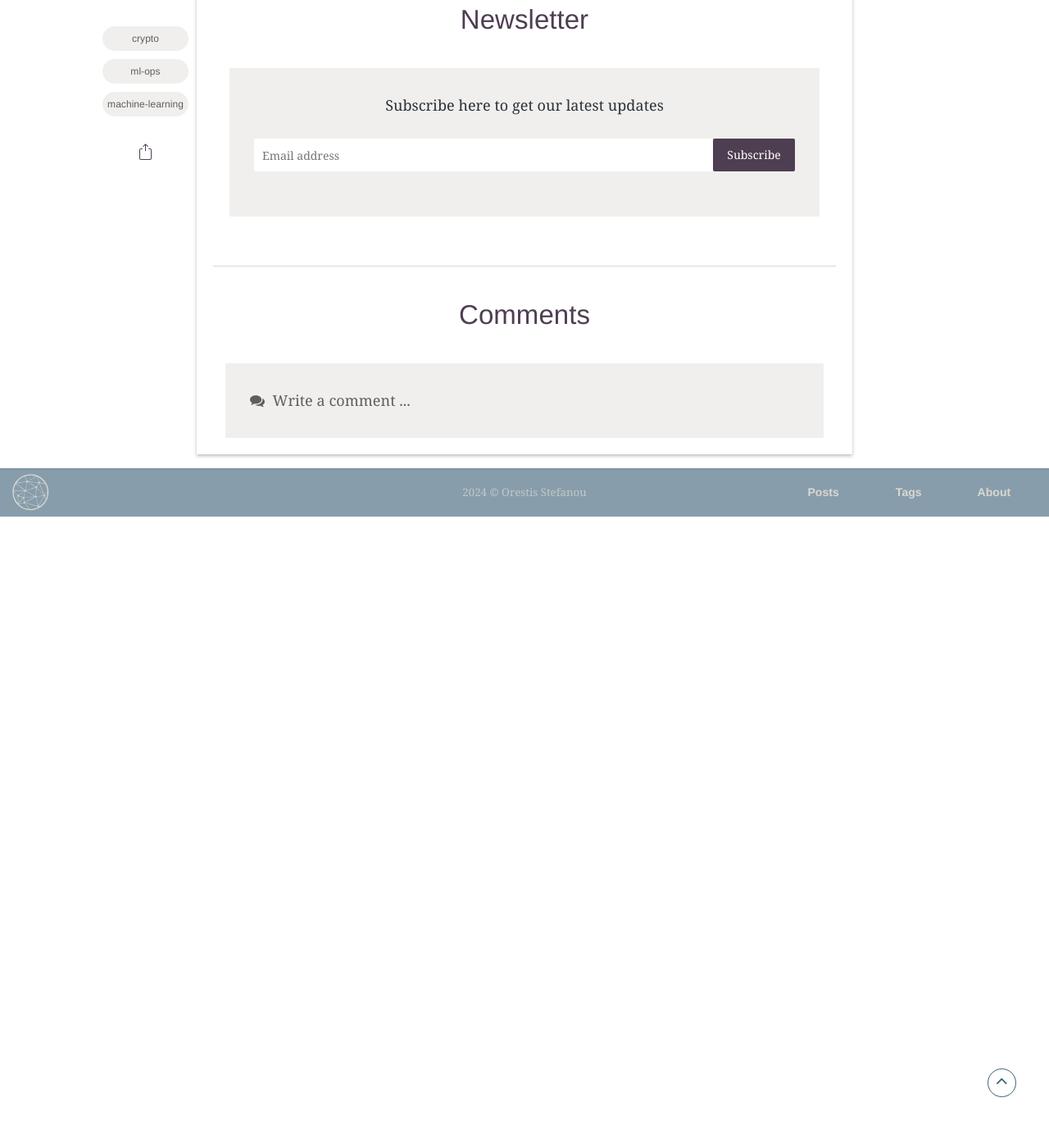
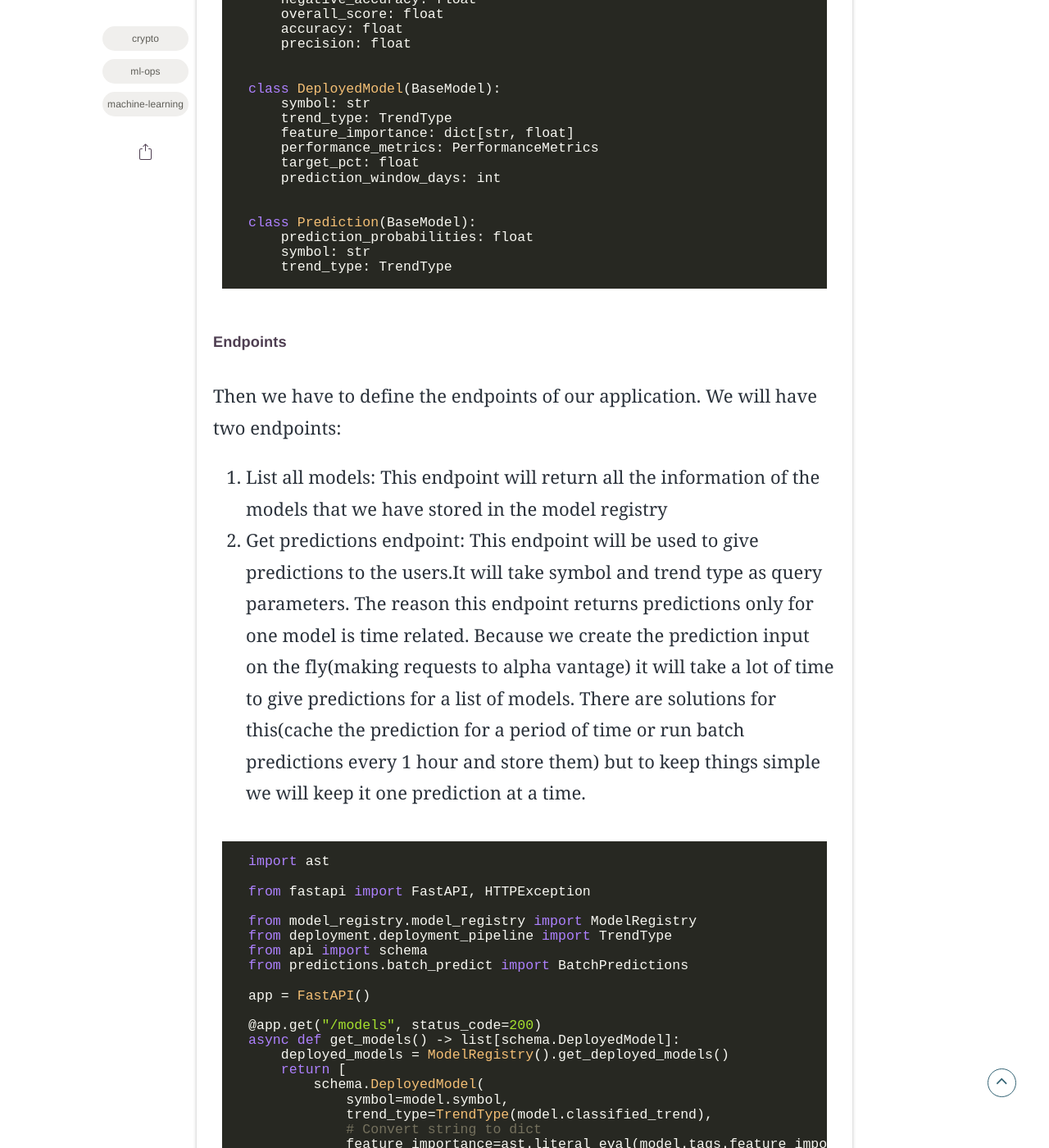
Before and after one commit to OrestisStefanou/OrestisStefanou.github.io, a Jekyll site: the page built from _posts/2024-06-03-Crypto-Trading.md, in a window 1280 px wide and 1400 px high, scrolled down 23155 px. Shown: the whole window at 82% size. Built offline with Jekyll 4.4.1, drawn with Linux system fonts in a browser that asks for light colours; some web fonts are replaced; comment, search, counter and statistics services are not loaded; before the commit the page ends 23785 px from its top, so only the background shows below that; some of the changed text lies outside the part shown.

Commit message:
Serve predictions section

````diff
--- a/_posts/2024-06-03-Crypto-Trading.md
+++ b/_posts/2024-06-03-Crypto-Trading.md
@@ -25,6 +25,9 @@ description: "How to use MLFlow to manage end to end machine learning workflows
     - [Deployed model class](#deployed-model-class)
     - [Model registry class](#model-registry-class)
     - [Batch predict class](#batch-predict-class)
+- [Serve Predictions](#predictions-serving)
+    - [Api schema](#schema)
+    - [Endpoints](#endpoints)
 
 ## Project Goal
 The goal of the project is to be able to predict the price movement of the 20 most established cryptocurrencies in the next 10 days and more specifically if the 10 day moving average will be at least 5% higher(in this case we buy) or lower(in this case we sell) 10 days from the time of the prediction.
@@ -847,4 +850,95 @@ class BatchPredictions:
         return self.predictions
 ```
 
-The class takes as optional parameters the trend_type and a list of symbols in case we want to narrow down the predictions. In case we don't pass anything we will get predictions from all the models in the model registry.
+The class takes as optional parameters the trend_type and a list of symbols in case we want to narrow down the predictions. In case we don't pass anything we will get predictions from all the models that are stored in the model registry.
+
+### Predictions serving
+In case we want to expose our service to the outside world we need a way to serve our predictions to the public. To do that we will create a very simple fast api web service.
+
+##### Schema
+First we create the api schema
+```python
+from pydantic import BaseModel
+
+from deployment.deployment_pipeline import TrendType
+
+
+class PerformanceMetrics(BaseModel):
+    positive_accuracy: float
+    negative_accuracy: float
+    overall_score: float
+    accuracy: float
+    precision: float
+
+
+class DeployedModel(BaseModel):
+    symbol: str
+    trend_type: TrendType
+    feature_importance: dict[str, float]
+    performance_metrics: PerformanceMetrics
+    target_pct: float
+    prediction_window_days: int
+
+
+class Prediction(BaseModel):
+    prediction_probabilities: float
+    symbol: str
+    trend_type: TrendType
+```
+
+##### Endpoints
+Then we have to define the endpoints of our application. We will have two endpoints:
+1. List all models: This endpoint will return all the information of the models that we have stored in the model registry
+2. Get predictions endpoint: This endpoint will be used to give predictions to the users.It will take symbol and trend type as query parameters. The reason this endpoint returns predictions only for one model is time related. Because we create the prediction input on the fly(making requests to alpha vantage) it will take a lot of time to give predictions for a list of models. There are solutions for this(cache the prediction for a period of time or run batch predictions every 1 hour and store them) but to keep things simple we will keep it one prediction at a time.
+
+```python
+import ast
+
+from fastapi import FastAPI, HTTPException
+
+from model_registry.model_registry import ModelRegistry
+from deployment.deployment_pipeline import TrendType
+from api import schema
+from predictions.batch_predict import BatchPredictions
+
+app = FastAPI()
+
+@app.get("/models", status_code=200)
+async def get_models() -> list[schema.DeployedModel]:
+    deployed_models = ModelRegistry().get_deployed_models()
+    return [
+        schema.DeployedModel(
+            symbol=model.symbol,
+            trend_type=TrendType(model.classified_trend),
+            # Convert string to dict
+            feature_importance=ast.literal_eval(model.tags.feature_importance),
+            target_pct=model.tags.target_pct,
+            prediction_window_days=model.tags.prediction_window_days,
+            performance_metrics=schema.PerformanceMetrics(
+                positive_accuracy=model.tags.positive_accuracy,
+                negative_accuracy=model.tags.negative_accuracy,
+                overall_score=model.tags.overall_score,
+                accuracy=model.tags.accuracy,
+                precision=model.tags.precision
+            )
+        )
+        for model in deployed_models
+    ]
+
+
+@app.get("/prediction", status_code=200)
+async def get_prediction(symbol: str, trend_type: TrendType) -> schema.Prediction:
+    batch_predictions = BatchPredictions(
+        trend_type=trend_type,
+        symbols=[symbol, ]
+    ).run(store_in_db=False)
+
+    if len(batch_predictions) == 0:
+        raise HTTPException(status_code=404, detail=f"Model for symbol {symbol} and trend type {trend_type} not found.")
+
+    return schema.Prediction(
+        prediction_probabilities=batch_predictions[0].prediction,
+        symbol=batch_predictions[0].symbol,
+        trend_type=batch_predictions[0].tags.classified_trend
+    )
+```
````
